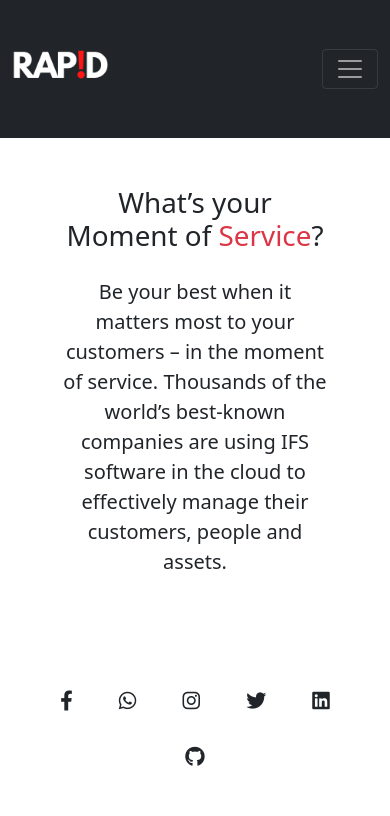
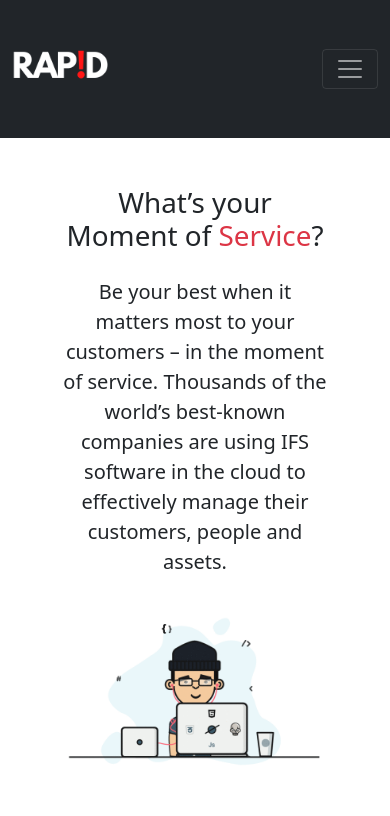
Before and after one commit to RAP-D/Portfolio-RAP-D, a website: page index.html in a window 390 px wide. Shown: the top 816 px of the page. Drawn offline with nearby package versions, Linux system fonts and the light colour scheme.

Commit message:
Add responsiveness to index page image

```diff
--- a/index.html
+++ b/index.html
@@ -67,7 +67,7 @@
 		<!-- showcase -->
 		<section class="text-dark p-5 text-center text-sm-start">
 			<div class="container">
-				<div class="d-flex align-items-center justify-content-between">
+				<div class="d-sm-flex align-items-center justify-content-between">
 					<div>
 						<h1>What’s your Moment of <span class="text-danger">Service</span>?</h1>
 						<p class="lead my-4">
@@ -78,7 +78,7 @@
 						</p>
 					</div>
 					<img
-						class="img-fluid w-80 ml-2 d-none d-sm-block"
+						class="img-fluid w-80 ml-2"
 						src="img/developer-gif-1.gif	"
 						alt=""
 					/>
--- a/shared.css
+++ b/shared.css
@@ -1,6 +1,10 @@
+/* header */
 .main-header__brand img {
     height: 96px;
 }
+
+/* body */
+
 
 /* footer */
 * {
```
Also changed, not shown: services/index.html (+7 -4 lines).
